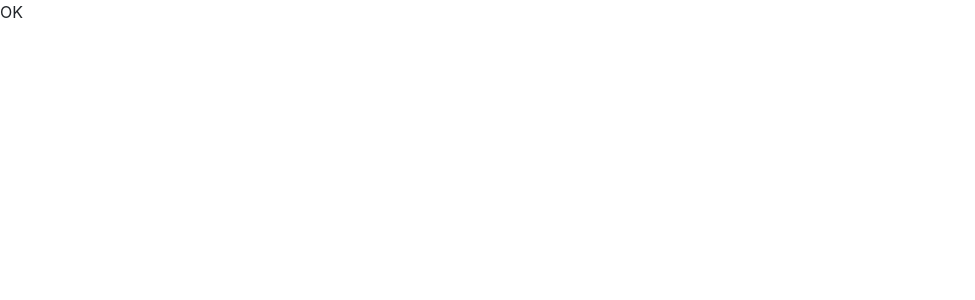
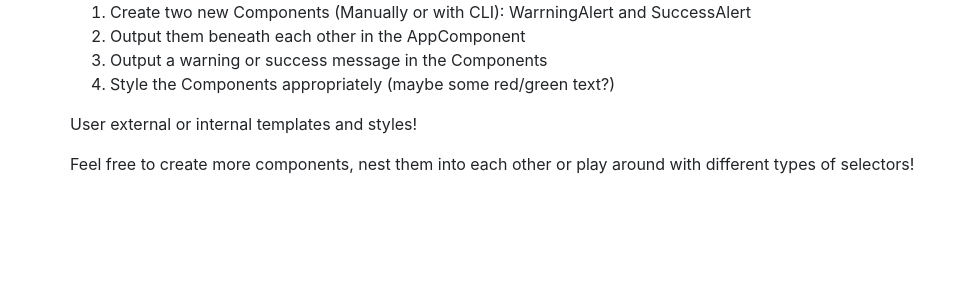
Before and after one commit to nimappl/angular-practice, an Angular app: page / in a window 1280 px wide. Shown: the top 300 px of the page, without its empty margins (0-975 px from the left). Built offline with nearby package versions, Linux system fonts and the light colour scheme.

Commit message:
First Assignment

```diff
--- a/src/app/app.component.html
+++ b/src/app/app.component.html
@@ -1 +1,14 @@
-OK
+<div class="container">
+  <div class="row">
+    <div class="col-xs-12">
+      <ol>
+        <li>Create two new Components (Manually or with CLI): WarrningAlert and SuccessAlert</li>
+        <li>Output them beneath each other in the AppComponent</li>
+        <li>Output a warning or success message in the Components</li>
+        <li>Style the Components appropriately (maybe some red/green text?)</li>
+      </ol>
+      <p>User external or internal templates and styles!</p>
+      <p>Feel free to create more components, nest them into each other or play around with different types of selectors!</p>
+    </div>
+  </div>
+</div>
--- a/src/app/app.module.ts
+++ b/src/app/app.module.ts
@@ -2,10 +2,14 @@ import { BrowserModule } from '@angular/platform-browser';
 import { NgModule } from '@angular/core';
 
 import { AppComponent } from './app.component';
+import { WarningComponent } from './WarningAlert/warning.component';
+import { SuccessComponent } from './SuccessAlert/success.component';
 
 @NgModule({
   declarations: [
-    AppComponent
+    AppComponent,
+    WarningComponent,
+    SuccessComponent
   ],
   imports: [
     BrowserModule
```
Also changed, not shown: src/app/SuccessAlert/success.component.ts (added, +8 -0 lines), src/app/WarningAlert/warning.component.ts (added, +8 -0 lines), src/app/SuccessAlert/success.component.css (added), src/app/SuccessAlert/success.component.html (added), src/app/WarningAlert/warning.component.css (added), src/app/WarningAlert/warning.component.html (added).
